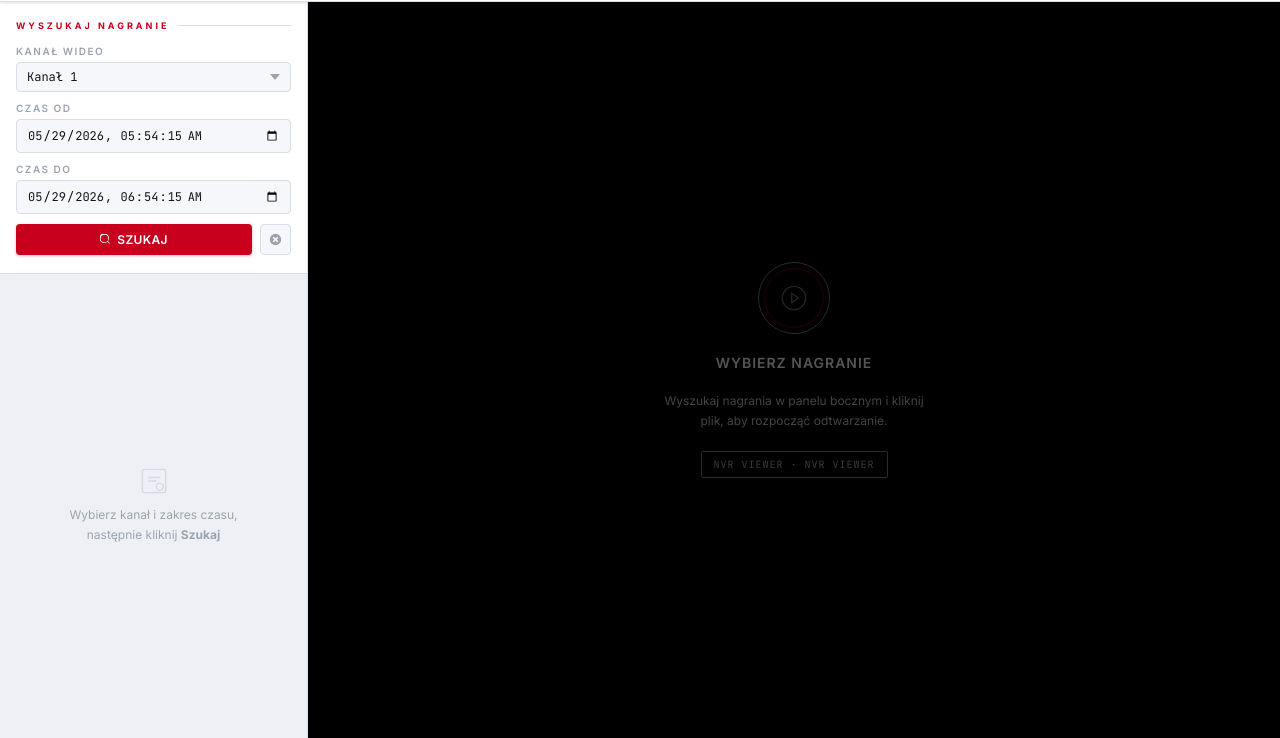
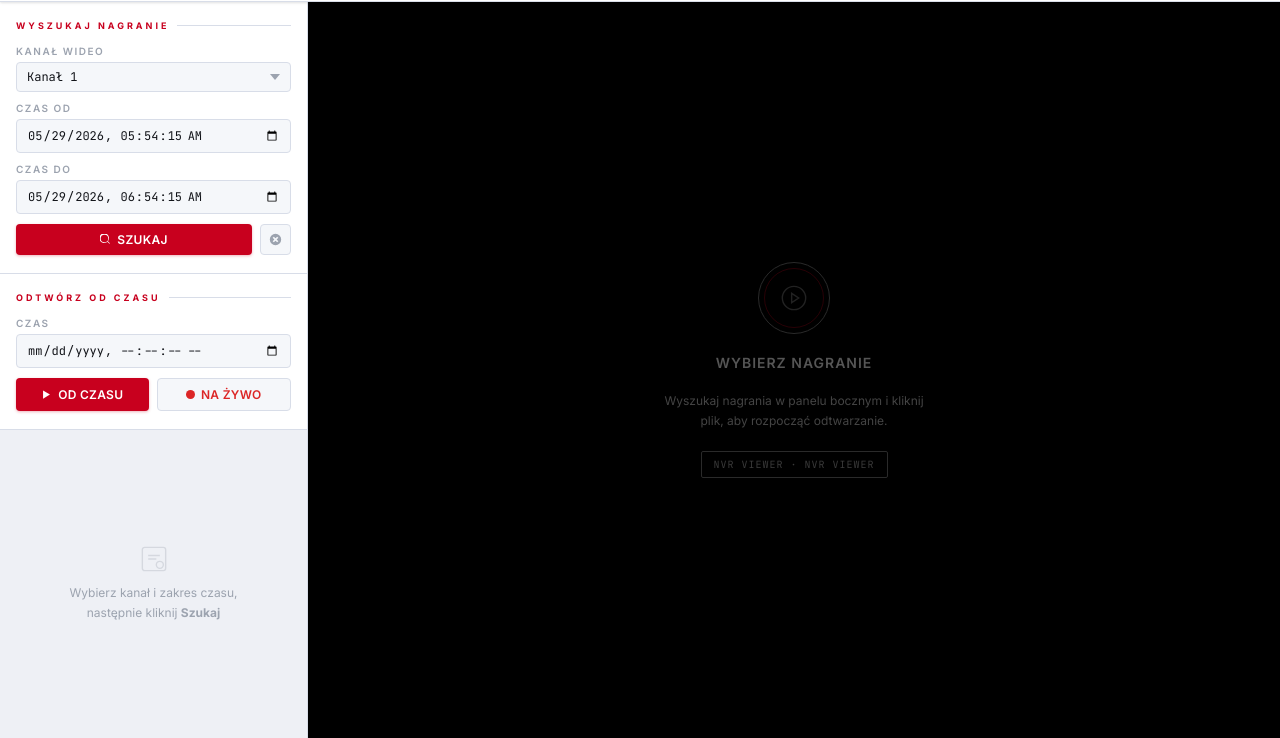
Before and after one commit to Pawi1/dahua-viewer, a website with bundled scripts: page public/index.html in a window 1280 px wide. Shown: the part 62-800 px from the top of the page. Built offline with nearby package versions, Linux system fonts and the light colour scheme; files whose address does not match are found by name.

Commit message:
feat: add playback controls for specific time and live streaming support

```diff
--- a/public/index.html
+++ b/public/index.html
@@ -65,6 +65,24 @@
           <svg viewBox="0 0 16 16" fill="currentColor">
             <path d="M8 1a7 7 0 1 0 0 14A7 7 0 0 0 8 1zm3.5 9.1L10.1 11.5 8 9.4l-2.1 2.1-1.4-1.4L6.6 8 4.5 5.9l1.4-1.4L8 6.6l2.1-2.1 1.4 1.4L9.4 8l2.1 2.1z"/>
           </svg>
+        </button>
+      </div>
+    </div>
+
+    <div class="sidebar-section">
+      <div class="section-label">Odtwórz od czasu</div>
+      <div class="field">
+        <label>Czas</label>
+        <input type="datetime-local" id="playFromTime" step="1">
+      </div>
+      <div class="search-btn-row">
+        <button class="btn btn-primary" style="flex:1" onclick="playAtTime()">
+          <svg width="11" height="11" viewBox="0 0 16 16" fill="currentColor"><path d="M3 2l10 6-10 6V2z"/></svg>
+          Od czasu
+        </button>
+        <button class="btn btn-danger" style="flex:1" onclick="playLive()">
+          <svg width="9" height="9" viewBox="0 0 10 10" fill="currentColor"><circle cx="5" cy="5" r="5"/></svg>
+          Na żywo
         </button>
       </div>
     </div>
--- a/public/js/app.js
+++ b/public/js/app.js
@@ -3,7 +3,7 @@ window.DEBUG = false;
 fetch('/api/config').then(r => r.json()).then(c => { window.DEBUG = c.debug; }).catch(() => {});
 
 import { initClock, initDefaultTimes, toast } from './ui.js';
-import { searchRecordings, selectFile, playFile, downloadFile, downloadCurrent, resetSearch } from './search.js';
+import { searchRecordings, selectFile, playFile, downloadFile, downloadCurrent, resetSearch, playAtTime, playLive } from './search.js';
 import { showPlayer, stopStream } from './player.js';
 import { openShareModal, closeShareModal, generateShareLink, copyShareUrl } from './share.js';
 
@@ -15,6 +15,8 @@ window.playFile          = playFile;
 window.downloadFile      = downloadFile;
 window.downloadCurrent   = downloadCurrent;
 window.stopStream        = stopStream;
+window.playAtTime        = playAtTime;
+window.playLive          = playLive;
 window.openShareModal    = openShareModal;
 window.closeShareModal   = closeShareModal;
 window.generateShareLink = generateShareLink;
--- a/public/js/player.js
+++ b/public/js/player.js
@@ -77,7 +77,7 @@ export async function showPlayer(token, file) {
   document.getElementById('playerTitle').textContent =
     `Kanał ${channel}  ·  ${formatTime(file.startTime)} → ${formatTime(file.endTime)}`;
   document.getElementById('playerSub').textContent =
-    `${file.filePath ? file.filePath.split('/').pop() : file.type.toUpperCase()} · WebRTC`;
+    `${file.filePath ? file.filePath.split('/').pop() : file.type?.toUpperCase()} · WebRTC`;
 
   setTimeout(() => showLoading(false), 30000);
 }
@@ -89,6 +89,7 @@ export async function stopStream(silent = false) {
   if (state.currentRTCPeer) { state.currentRTCPeer.close(); state.currentRTCPeer = null; }
 
   const v = videoEl();
+  v.oncanplay = null; v.onplaying = null; v.onwaiting = null; v.onstalled = null; v.onerror = null;
   v.pause();
   v.srcObject = null;
   v.src = '';
--- a/public/js/search.js
+++ b/public/js/search.js
@@ -1,11 +1,11 @@
 import { state } from './state.js';
 import { toast, showLoading, initDefaultTimes } from './ui.js';
-import { toDahuaTime, formatTime, formatDuration, formatBytes, translateEvent, escHtml } from './utils.js';
+import { toDahuaTime, toDatetimeLocal, formatTime, formatDuration, formatBytes, translateEvent, escHtml } from './utils.js';
 import { showPlayer, stopStream } from './player.js';
 import { log, err } from './logger.js';
 
 export async function searchRecordings() {
-  const channel  = parseInt(document.getElementById('channelSelect').value);
+  const channel  = parseInt(document.getElementById('channelSelect').value) || 1;
   const startRaw = document.getElementById('startTime').value;
   const endRaw   = document.getElementById('endTime').value;
 
@@ -136,6 +136,86 @@ export function downloadCurrent() {
   if (idx >= 0) downloadFile(idx);
 }
 
+export async function playAtTime() {
+  const channel  = parseInt(document.getElementById('channelSelect').value) || 1;
+  const timeRaw  = document.getElementById('playFromTime').value;
+  if (!timeRaw) return toast('Wybierz czas odtwarzania', 'error');
+
+  const wantedTime = toDahuaTime(timeRaw);
+
+  // Szukaj w załadowanych wynikach
+  let file = state.searchResults.find(f => f.startTime <= wantedTime && f.endTime >= wantedTime);
+
+  if (!file) {
+    // Szukaj wokół żądanego czasu
+    const wantedDate = new Date(timeRaw);
+    const sStart = toDahuaTime(toDatetimeLocal(new Date(wantedDate.getTime() - 5 * 60 * 1000)));
+    const sEnd   = toDahuaTime(toDatetimeLocal(new Date(wantedDate.getTime() + 2 * 60 * 60 * 1000)));
+    try {
+      const r    = await fetch('/api/search', { method: 'POST', headers: { 'Content-Type': 'application/json' }, body: JSON.stringify({ channel, startTime: sStart, endTime: sEnd }) });
+      const data = await r.json();
+      if (data.success && data.files?.length) {
+        state.searchResults = data.files;
+        renderResults(data.found, data.files);
+        file = data.files.find(f => f.startTime <= wantedTime && f.endTime >= wantedTime);
+      }
+    } catch (_) {}
+  }
+
+  if (!file) return toast('Brak nagrania o podanym czasie', 'error');
+
+  if (state.currentToken) await stopStream(true);
+
+  state.currentFile    = file;
+  state.currentChannel = channel;
+  log(`[playAtTime] ch${channel} od ${wantedTime}`);
+  showLoading(true, 'Łączenie WebRTC...', 'Nawiązywanie połączenia...');
+
+  try {
+    const r = await fetch('/api/stream/start', {
+      method: 'POST',
+      headers: { 'Content-Type': 'application/json' },
+      body: JSON.stringify({ channel, startTime: wantedTime, endTime: file.endTime })
+    });
+    const data = await r.json();
+    if (!data.success) throw new Error(data.error || 'Nie można uruchomić strumienia');
+    state.currentToken = data.token;
+    await showPlayer(data.token, { ...file, startTime: wantedTime });
+  } catch (e) {
+    err('[playAtTime] error:', e.message);
+    showLoading(false);
+    toast(e.message, 'error');
+  }
+}
+
+export async function playLive() {
+  const channel   = parseInt(document.getElementById('channelSelect').value) || 1;
+  const startTime = toDahuaTime(toDatetimeLocal(new Date(Date.now() - 5000)));
+  const endTime   = toDahuaTime(toDatetimeLocal(new Date(Date.now() + 3 * 60 * 60 * 1000)));
+
+  if (state.currentToken) await stopStream(true);
+
+  state.currentChannel = channel;
+  showLoading(true, 'Łączenie...', 'Strumień na żywo');
+
+  try {
+    const r = await fetch('/api/stream/start', {
+      method: 'POST',
+      headers: { 'Content-Type': 'application/json' },
+      body: JSON.stringify({ channel, startTime, endTime })
+    });
+    const data = await r.json();
+    if (!data.success) throw new Error(data.error || 'Nie można uruchomić strumienia');
+    state.currentToken = data.token;
+    state.currentFile  = { startTime, endTime, type: 'dav', filePath: null };
+    await showPlayer(data.token, state.currentFile);
+  } catch (e) {
+    err('[playLive] error:', e.message);
+    showLoading(false);
+    toast(e.message, 'error');
+  }
+}
+
 export function resetSearch() {
   initDefaultTimes();
   state.searchResults = [];
```
Also changed, not shown: server.js (+9 -3 lines), src/routes/stream.js (+5 -2 lines), src/services/go2rtcApi.js (+10 -5 lines), go2rtc.yaml (line endings or trailing spaces).
